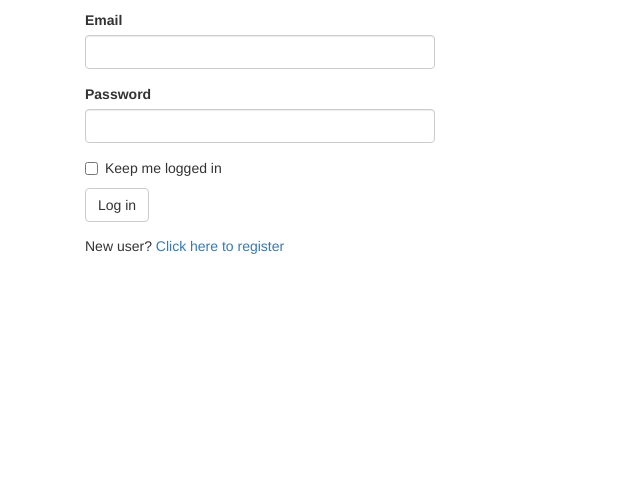
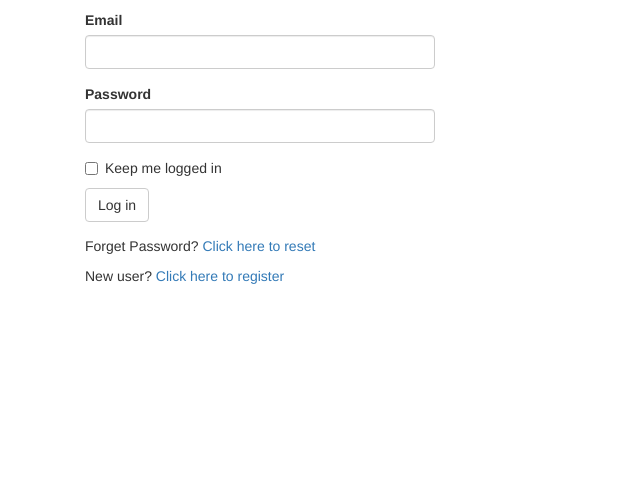
Before and after one commit to codexpage/flask-learning, a Flask app: page /auth/login in a window 1280 px wide. Shown: the part 242-725 px from the top of the page, without its empty margins (0-640 px from the left). Run offline with Flask 2, Linux system fonts and the light colour scheme; some libraries are stand-ins or nearby versions.

Commit message:
add password-forget-reset function

```diff
--- a/app/auth/forms.py
+++ b/app/auth/forms.py
@@ -36,3 +36,19 @@ class ChangePasswordForm(FlaskForm):
 	password = PasswordField('New Password', validators=[Required(),EqualTo('password2', message='Password must match.')])
 	password2 = PasswordField('Confirm New Password', validators=[Required()])
 	submit = SubmitField('Update Password')
+
+class PasswordResetRequestForm(FlaskForm):
+	email = StringField('Email',validators=[Required(),Length(1,64),Email()])
+	submit = SubmitField('Reset Password')
+
+class PasswordResetForm(FlaskForm):
+	email = StringField('Email', validators=[Required(), Length(1, 64),
+                                             Email()])
+	password = PasswordField('New Password', validators=[
+        Required(), EqualTo('password2', message='Passwords must match')])
+	password2 = PasswordField('Confirm password', validators=[Required()])
+	submit = SubmitField('Reset Password')
+
+	def validate_email(self,field):
+		if User.query.filter_by(email=field.data).first() is None:
+			raise ValidationError('Unknown email address.')
--- a/app/auth/views.py
+++ b/app/auth/views.py
@@ -5,7 +5,7 @@ from flask_login import login_user, logout_user, login_required, current_user
 from . import auth
 
 from ..models import User
-from .forms import LoginForm, RegistrationForm, ChangePasswordForm
+from .forms import LoginForm, RegistrationForm, ChangePasswordForm, PasswordResetForm, PasswordResetRequestForm
 
 from .. import db
 from ..email import send_mail
@@ -50,7 +50,7 @@ def register():
 		token = user.generate_confirmation_token()
 		send_mail(user.email, 'Cofirm Your Account', 'auth/email/confirm', user=user, token=token)
 		flash('A confirmation email has been sent to you by email.')
-		return redirect(url_for('auth.login'))#or mian.index
+		return redirect(url_for('auth.login'))#or main.index
 
 	return render_template('auth/register.html',form=form)
 
@@ -93,3 +93,36 @@ def change_password():
 		else:
 			flash('Invalid Password')
 	return render_template('auth/change_password.html',form=form)
+
+
+@auth.route('/reset',methods=['GET','POST'])
+def password_reset_request():
+	form = PasswordResetRequestForm()
+	if not current_user.is_anonymous: #reset密码时必须没有登录
+		return redirect(url_for('main.index'))
+	if form.validate_on_submit():
+		user = User.query.filter_by(email=form.email.data).first()
+		if user:
+			token = user.generate_reset_token()
+			send_mail(user.email,'Reset Your Password','auth/email/reset_password',user=user,token=token,next=request.args.get('next'))
+			flash('An email with instruction to reset your password is send to you.')
+		return redirect(url_for('auth.login'))
+	return render_template('auth/reset_password.html',form=form)
+
+
+@auth.route('/reset/<token>',methods=['GET','POST'])
+def password_reset(token):
+	form = PasswordResetForm()
+	if not current_user.is_anonymous: #reset密码时必须没有登录
+		return redirect(url_for('main.index'))
+	if form.validate_on_submit():
+		user = User.query.filter_by(email=form.email.data).first()
+		if user is None:
+			return redirect(url_for('main.index'))
+		if user.reset_password(token, form.password.data):
+			flash('Your password has been updated.')
+			return redirect(url_for('auth.login'))
+		else:
+			flash('update fail')
+			return redirect(url_for('main.index'))
+	return render_template('auth/reset_password.html',form=form)
--- a/app/templates/auth/login.html
+++ b/app/templates/auth/login.html
@@ -9,6 +9,7 @@
 
 <div class="col-md-4">
 	{{ wtf.quick_form(form) }}
+	<p>Forget Password? <a href="{{ url_for('auth.password_reset_request')}}">Click here to reset</a></p>
 	<p>
 		New user?
 		<a href="{{url_for('auth.register')}}">
```
Also changed, not shown: app/models.py (+17 -1 lines), app/templates/auth/email/reset_password.html (added, +8 -0 lines), app/templates/auth/email/reset_password.txt (added, +13 -0 lines), app/templates/auth/reset_password.html (added, +15 -0 lines), data-dev.sqlite, 3 other files.
